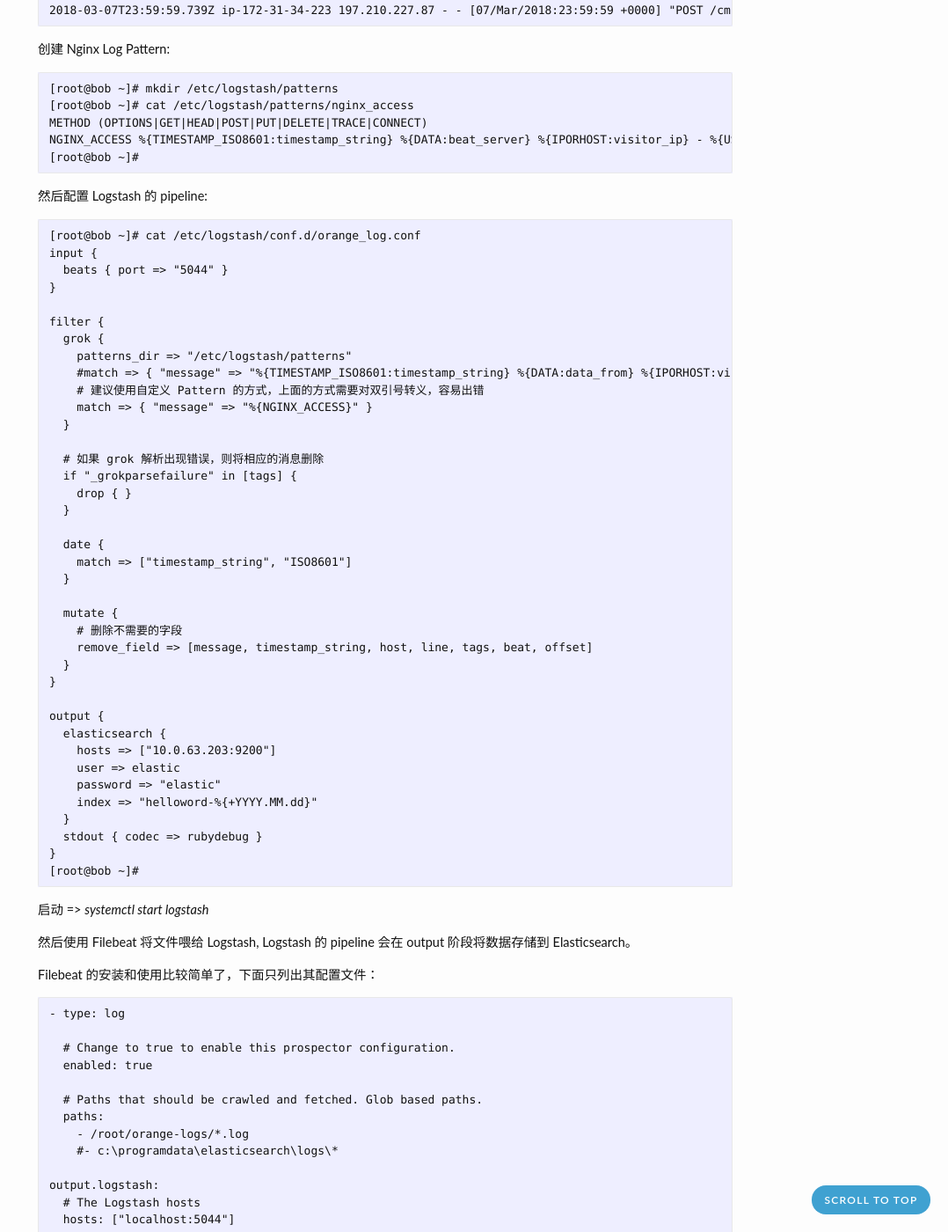
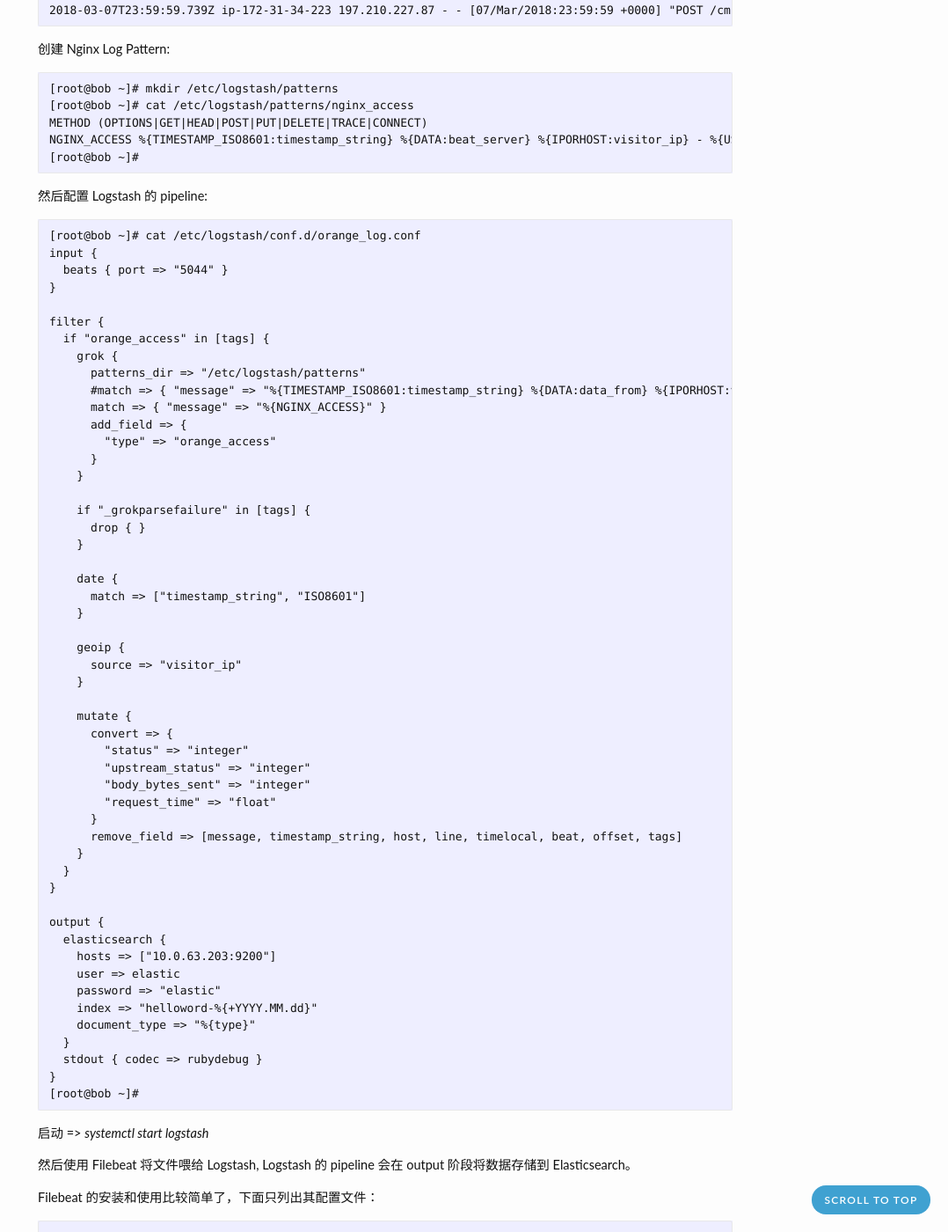
Before and after one commit to zhjwpku/zhjwpku.github.io, a Jekyll site: the page built from _posts/2018-03-12-elk-primary-practice.md, in a window 1280 px wide and 1400 px high, scrolled down 3019 px. Shown: the whole window at 88% size, without its empty margins (202-1280 px from the left). Built offline with Jekyll 4.4.1, drawn with Linux system fonts in a browser that asks for light colours; comment, search, counter and statistics services are not loaded; some of the changed text lies outside the part shown.

Commit message:
modify logstash.conf
Signed-off-by: Zhao Junwang <zhjwpku@gmail.com>

```diff
--- a/_posts/2018-03-12-elk-primary-practice.md
+++ b/_posts/2018-03-12-elk-primary-practice.md
@@ -190,25 +190,37 @@
 }
 
 filter {
-  grok {
-    patterns_dir => "/etc/logstash/patterns"
-    #match => { "message" => "%{TIMESTAMP_ISO8601:timestamp_string} %{DATA:data_from} %{IPORHOST:visitor_ip} - %{USERNAME:remote_user} \[%{HTTPDATE:timelocal}\] \"%{METHOD:method} %{URIPATHPARAM:path} HTTP/%{NUMBER:http_version}\" %{INT:status} %{INT:body_bytes_send} \"%{DATA:referer}\" \"%{DATA:http_user_agent}\" \"%{NUMBER:request_time}\" \"%{DATA:ssl_protocol}\" \"%{DATA:ssl_cipher}\" \"%{DATA:http_x_forwarded_for}\" \"%{DATA:upstream_addr}\" \"%{DATA:upstream_status}\"%{SPACE}%{GREEDYDATA:line}" }
-    # 建议使用自定义 Pattern 的方式，上面的方式需要对双引号转义，容易出错
-    match => { "message" => "%{NGINX_ACCESS}" }
-  }
+  if "orange_access" in [tags] {
+    grok {
+      patterns_dir => "/etc/logstash/patterns"
+      #match => { "message" => "%{TIMESTAMP_ISO8601:timestamp_string} %{DATA:data_from} %{IPORHOST:visitor_ip} - %{USERNAME:remote_user} \[%{HTTPDATE:timelocal}\] \"%{METHOD:method} %{URIPATHPARAM:path} HTTP/%{NUMBER:http_version}\" %{INT:status} %{INT:body_bytes_send} \"%{DATA:referer}\" \"%{DATA:http_user_agent}\" \"%{NUMBER:request_time}\" \"%{DATA:ssl_protocol}\" \"%{DATA:ssl_cipher}\" \"%{DATA:http_x_forwarded_for}\" \"%{DATA:upstream_addr}\" \"%{DATA:upstream_status}\"%{SPACE}%{GREEDYDATA:line}" }
+      match => { "message" => "%{NGINX_ACCESS}" }
+      add_field => {
+        "type" => "orange_access"
+      }
+    }
 
-  # 如果 grok 解析出现错误，则将相应的消息删除
-  if "_grokparsefailure" in [tags] {
-    drop { }
-  }
+    if "_grokparsefailure" in [tags] {
+      drop { }
+    }
 
-  date {
-    match => ["timestamp_string", "ISO8601"]
-  }
+    date {
+      match => ["timestamp_string", "ISO8601"]
+    }
 
-  mutate {
-    # 删除不需要的字段
-    remove_field => [message, timestamp_string, host, line, tags, beat, offset]
+    geoip {
+      source => "visitor_ip"
+    }
+
+    mutate {
+      convert => {
+        "status" => "integer"
+        "upstream_status" => "integer"
+        "body_bytes_sent" => "integer"
+        "request_time" => "float"
+      }
+      remove_field => [message, timestamp_string, host, line, timelocal, beat, offset, tags]
+    }
   }
 }
 
@@ -218,6 +230,7 @@
     user => elastic
     password => "elastic"
     index => "helloword-%{+YYYY.MM.dd}"
+    document_type => "%{type}"
   }
   stdout { codec => rubydebug }
 }
@@ -239,7 +252,7 @@
   # Paths that should be crawled and fetched. Glob based paths.
   paths:
     - /root/orange-logs/*.log
-    #- c:\programdata\elasticsearch\logs\*
+  tags: ["orange_access"]
 
 output.logstash:
   # The Logstash hosts
@@ -268,4 +281,5 @@
 4 [Working with plugins](https://www.elastic.co/guide/en/logstash/current/working-with-plugins.html)<br>
 5 [https://rzetterberg.github.io/nginx-elk-logging.html](https://rzetterberg.github.io/nginx-elk-logging.html)<br>
 6 [How to exclude bad output (lines not matching ‘grok’ pattern) from logstash?](https://discuss.elastic.co/t/how-to-exclude-bad-output-lines-not-matching-grok-pattern-from-logstash/40459)<br>
+7 [I cannot mutate >> convert multiple fields](https://discuss.elastic.co/t/i-cannot-mutate-convert-multiple-fields/1227)<br>
 </span>
```
